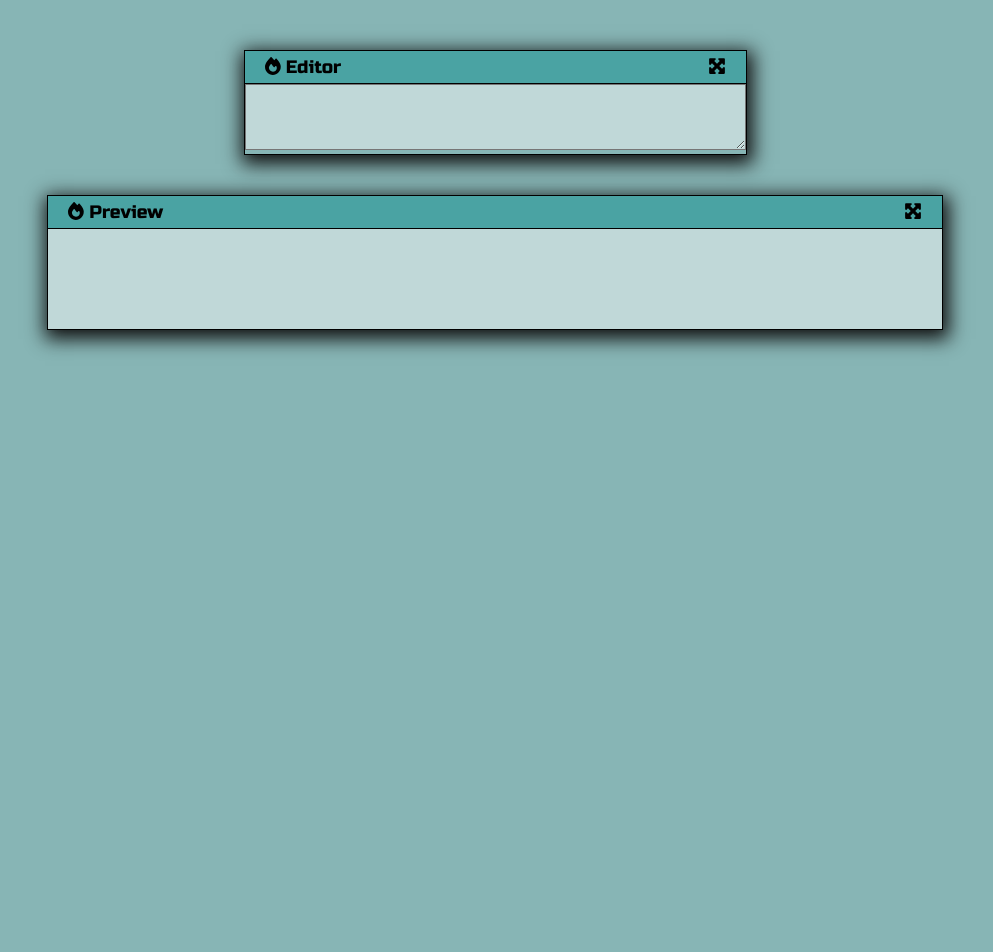
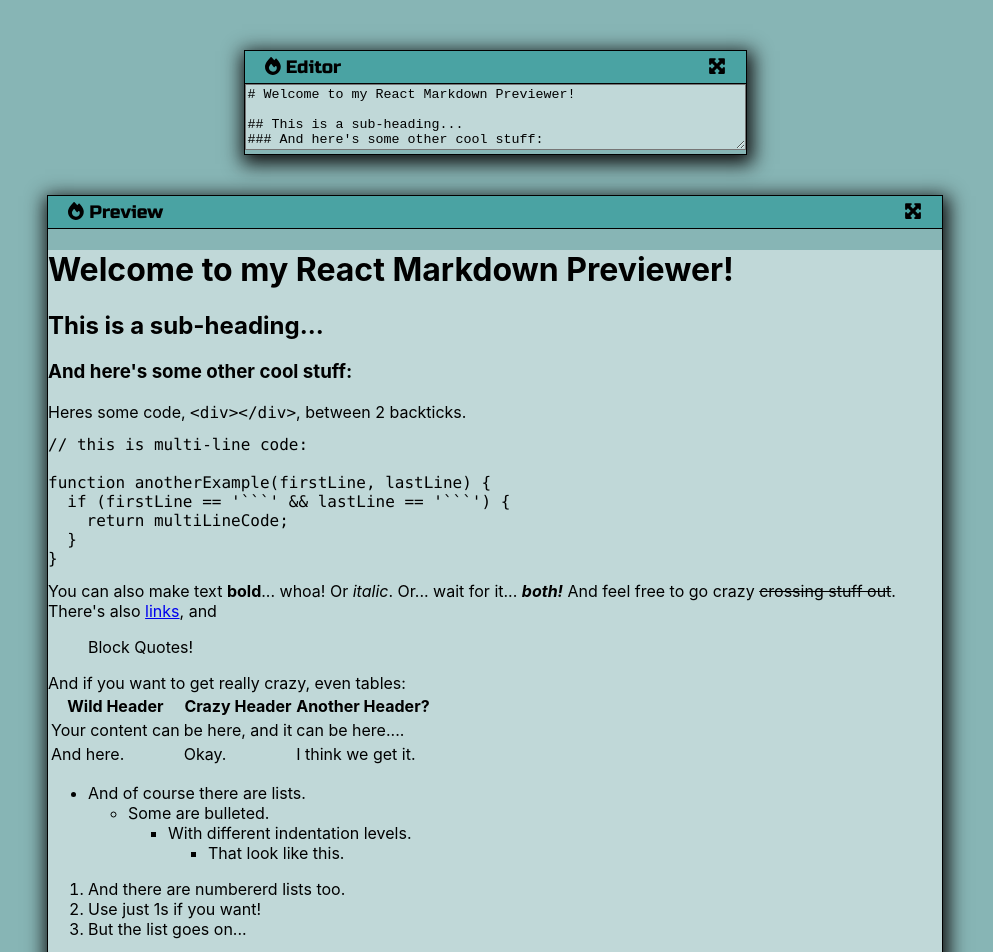
Before and after one commit to LyudmilaNevedomskaya/markdown-previewer, a React (Create React App) app: page / in a window 1280 px wide. Shown: the top 952 px of the page, without its empty margins (145-1138 px from the left). Before the commit the page ends 800 px from the top, so only its background shows below. Built offline with nearby package versions, Linux system fonts and the light colour scheme; the HTML template or start-up script is replaced by a standard one.

Commit message:
Markdown package added

```diff
--- a/package.json
+++ b/package.json
@@ -10,6 +10,8 @@
     "@testing-library/jest-dom": "^5.16.5",
     "@testing-library/react": "^13.4.0",
     "@testing-library/user-event": "^13.5.0",
+    "marked": "^4.1.1",
+    "marked-react": "^1.3.0",
     "react": "^18.2.0",
     "react-dom": "^18.2.0",
     "react-scripts": "5.0.1",
--- a/src/App.js
+++ b/src/App.js
@@ -1,8 +1,82 @@
 import './App.css';
 import { FontAwesomeIcon } from '@fortawesome/react-fontawesome'
-import { faMaximize, faFire } from '@fortawesome/free-solid-svg-icons'
+import { faMaximize, faFire } from '@fortawesome/free-solid-svg-icons';
+import React from 'react';
 
-export default function App() {
+import {marked} from 'marked'
+const defaultMarkdown = `# Welcome to my React Markdown Previewer!
+
+## This is a sub-heading...
+### And here's some other cool stuff:
+
+Heres some code, \`<div></div>\`, between 2 backticks.
+
+\`\`\`
+// this is multi-line code:
+
+function anotherExample(firstLine, lastLine) {
+  if (firstLine == '\`\`\`' && lastLine == '\`\`\`') {
+    return multiLineCode;
+  }
+}
+\`\`\`
+
+You can also make text **bold**... whoa!
+Or _italic_.
+Or... wait for it... **_both!_**
+And feel free to go crazy ~~crossing stuff out~~.
+
+There's also [links](https://www.freecodecamp.com), and
+> Block Quotes!
+
+And if you want to get really crazy, even tables:
+
+Wild Header | Crazy Header | Another Header?
+------------ | ------------- | -------------
+Your content can | be here, and it | can be here....
+And here. | Okay. | I think we get it.
+
+- And of course there are lists.
+  - Some are bulleted.
+     - With different indentation levels.
+        - That look like this.
+
+
+1. And there are numbererd lists too.
+1. Use just 1s if you want!
+1. But the list goes on...
+- Even if you use dashes or asterisks.
+* And last but not least, let's not forget embedded images:
+
+![React Logo w/ Text](https://goo.gl/Umyytc)
+`;
+
+class App extends React.Component {
+  constructor(props) {
+    super(props);
+    this.state = {
+      value: defaultMarkdown
+    };
+  this.handleChange = this.handleChange.bind(this);
+  this.handleSubmit = this.handleSubmit.bind(this);
+
+}
+
+handleChange(event) {
+  this.setState({value: event.target.value});
+}
+
+handleSubmit(event) {
+  alert('An essay was submitted: ' + this.state.value);
+  event.preventDefault();
+}
+
+getMarkdownText() {
+  var rawMarkup = marked(this.state.value, {sanitize: true});
+  return { __html: rawMarkup };
+}
+
+  render() {
     return (
       <div className="container">
         <div className='editor-container'>
@@ -10,7 +84,13 @@
             <p><FontAwesomeIcon icon={faFire} /> Editor</p>
             <p><FontAwesomeIcon icon={faMaximize} /></p>
           </div>
-        <textarea id='editor' rows="4" cols="60"></textarea>
+          <textarea id='editor'
+            value={this.state.value}
+            onChange={this.handleChange}
+            placeholder="Enter Your Markdown Here..."
+            rows="4" cols="60">
+          </textarea>
+
         </div>
 
         <div className='preview-container'>
@@ -18,8 +98,14 @@
             <p><FontAwesomeIcon icon={faFire} /> Preview</p>
             <p><FontAwesomeIcon icon={faMaximize} /></p>
           </div>
-        <div id='preview'></div>
+          <div id='preview'
+            dangerouslySetInnerHTML={this.getMarkdownText()}>
+
+          </div>
         </div>
       </div>
     );
   }
+}
+
+export default App;
```
Also changed, not shown: src/components/Editor.js (added), 1 other file (tests, documents, lock files or other folders). Lines whose indentation alone changed are shown as unchanged.
